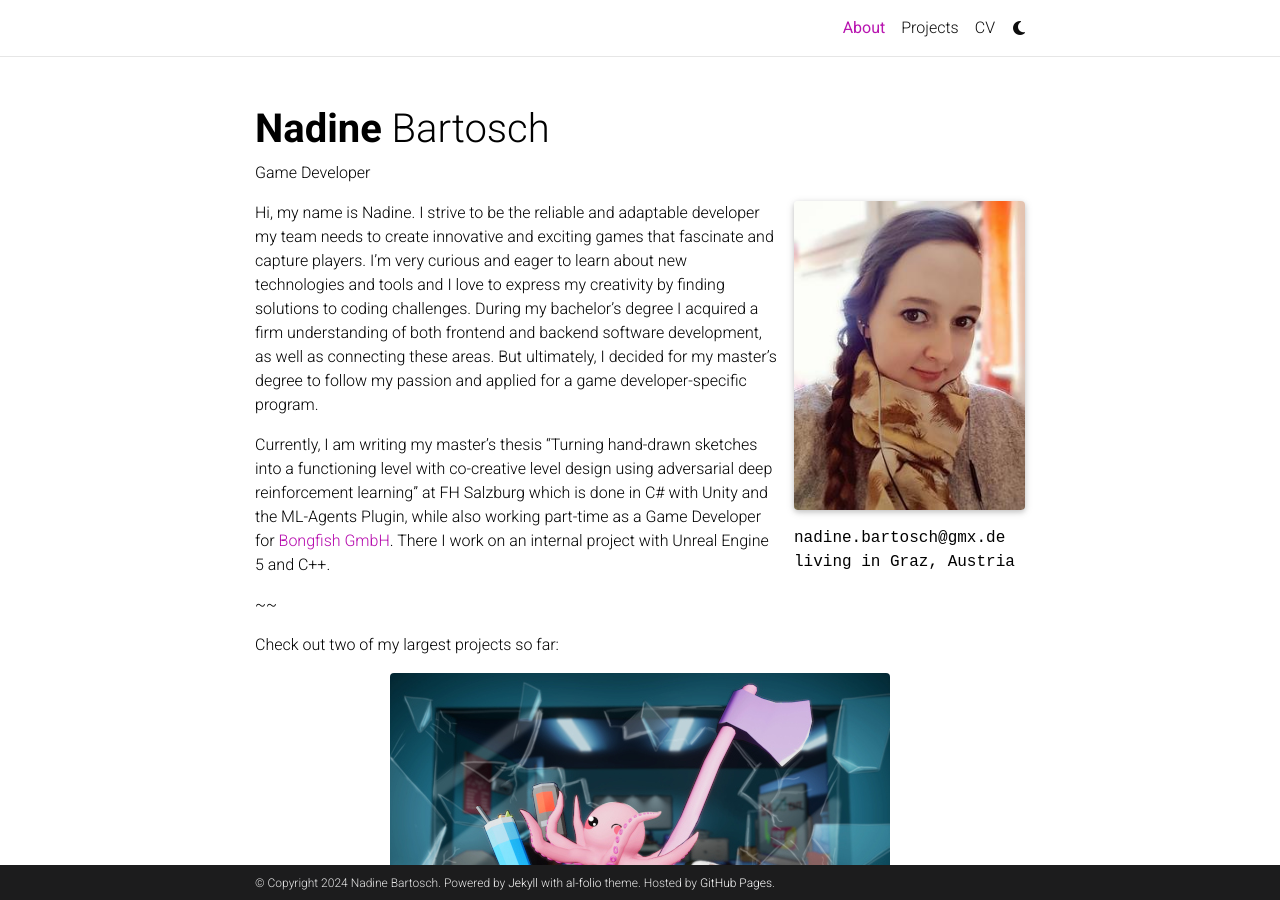
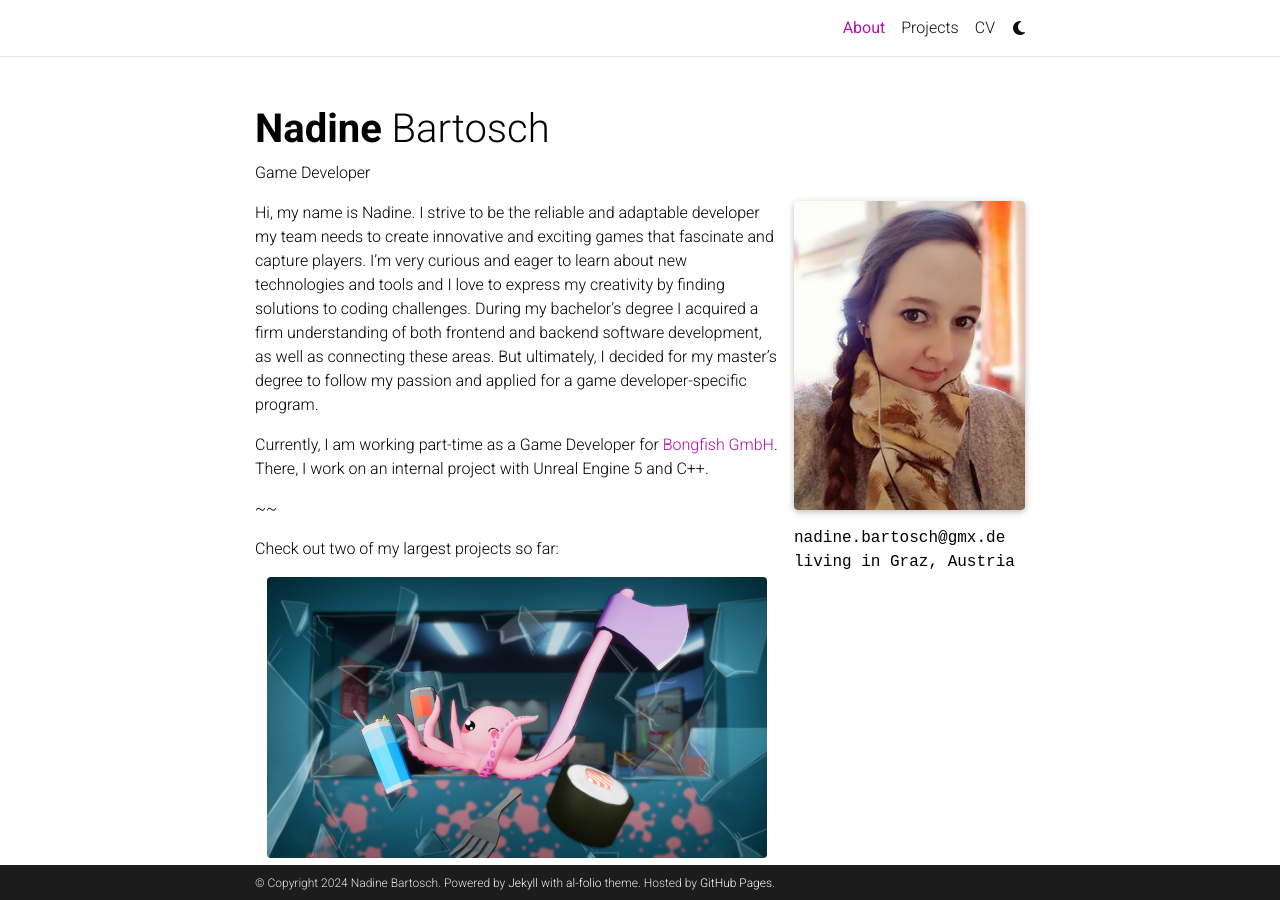
Before and after one commit to Mohnblumentau/Mohnblumentau.github.io, a Jekyll site: the page built from _pages/about.md, in a window 1280 px wide and 900 px high. Built offline with Jekyll 4.4.1, drawn with Linux system fonts in a browser that asks for light colours; full-size pictures stand in for the smaller copies a plugin makes; comment, search, counter and statistics services are not loaded; a style sheet for code colours, icons or effects is not loaded.

Commit message:
updated anbout page

```diff
--- a/_pages/about.md
+++ b/_pages/about.md
@@ -20,7 +20,7 @@
 
 Hi, my name is Nadine. I strive to be the reliable and adaptable developer my team needs to create innovative and exciting games that fascinate and capture players. I'm very curious and eager to learn about new technologies and tools and I love to express my creativity by finding solutions to coding challenges. During my bachelor's degree I acquired a firm understanding of both frontend and backend software development, as well as connecting these areas. But ultimately, I decided for my master's degree to follow my passion and applied for a game developer-specific program.
 
-Currently, I am writing my master's thesis "Turning hand-drawn sketches into a functioning level with co-creative level design using adversarial deep reinforcement learning" at FH Salzburg which is done in C# with Unity and the ML-Agents Plugin, while also working part-time as a Game Developer for <a href="https://www.bongfish.com/">Bongfish GmbH</a>. There I work on an internal project with Unreal Engine 5 and C++.
+Currently, I am working part-time as a Game Developer for <a href="https://www.bongfish.com/">Bongfish GmbH</a>. There, I work on an internal project with Unreal Engine 5 and C++.
 
 ~~
 
```
